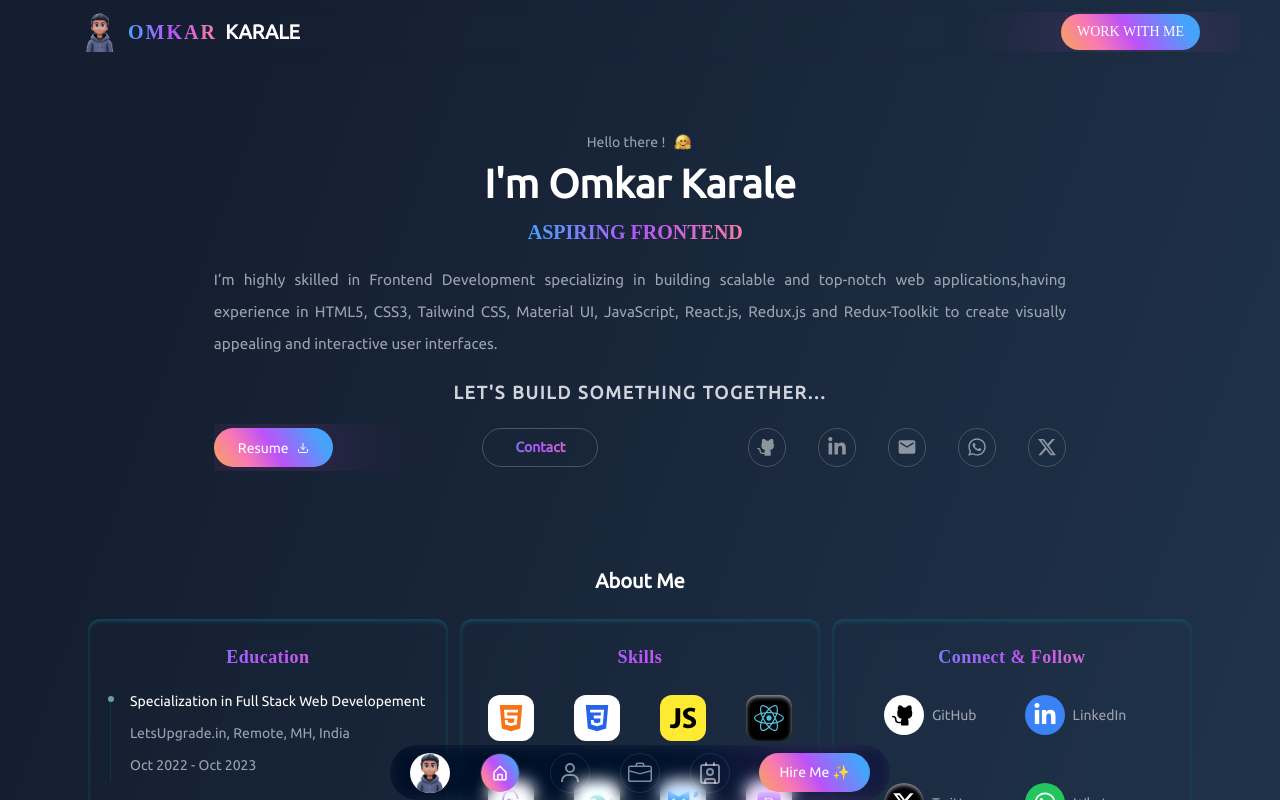
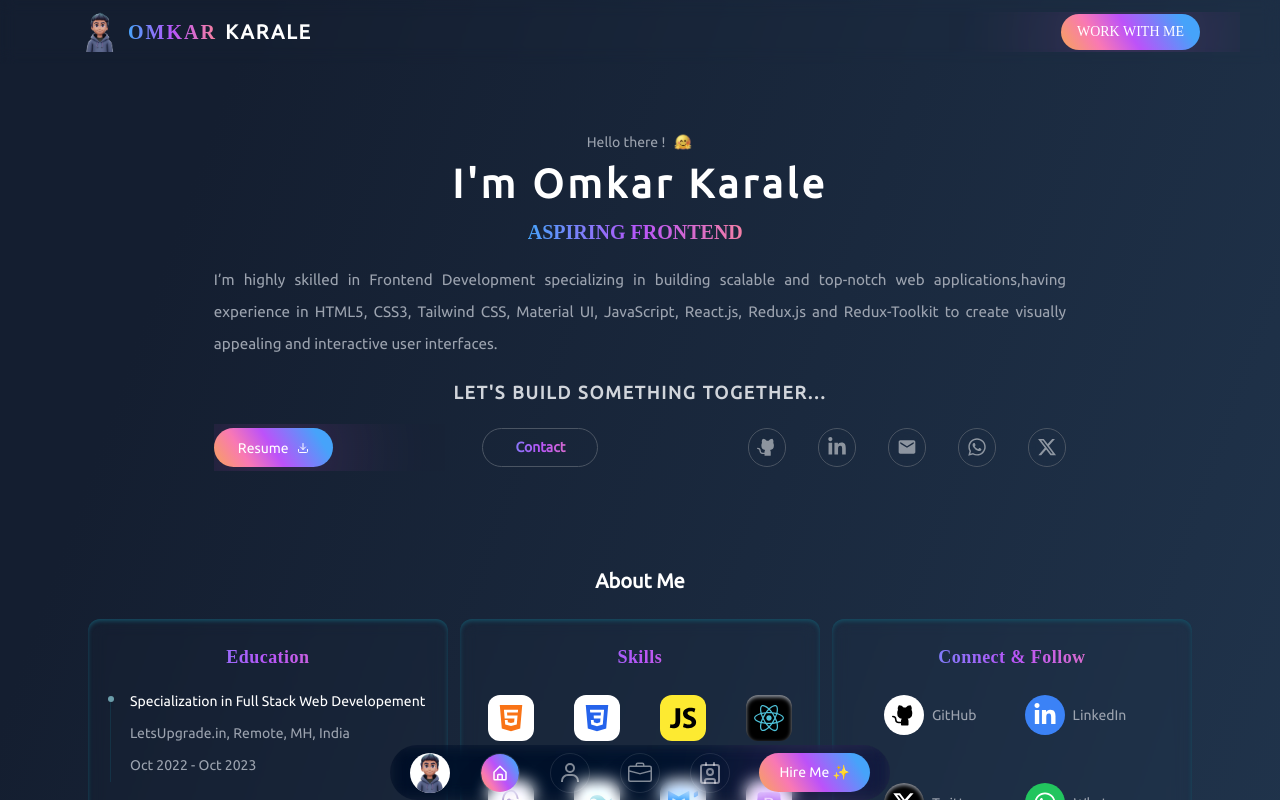
Before and after one commit to onkar895/ONKAR-PORTFOLIO, a React (Vite) app: page / in a window 1280 px wide. Shown: the top 800 px of the page. Built offline with nearby package versions, Linux system fonts and the light colour scheme.

Commit message:
Updated Banner and Header

```diff
--- a/src/Components/Banner.jsx
+++ b/src/Components/Banner.jsx
@@ -19,7 +19,7 @@ const Banner = () => {
           <div className='flex flex-col gap-2 max-sm:mt-10 max-sm:mx-auto items-center'>
             <div className='max-sm:space-y-4 space-y-2 lg:w-[30vw] w-full flex flex-col items-center'>
               <h1 data-aos="fade-up" data-aos-duration="2000" className='flex items-center gap-2 lg:text-sm text-2xl animate-pulse text-gray-400 justify-center '>Hello there ! <img src={HII} alt="" className='w-7 h-7 lg:w-5 lg:h-5 hover:scale-125 cursor-pointer' /></h1>
-              <h1 data-aos="fade-up" data-aos-duration="2000" className='font-bold py-2 text-[40px]'> I'm Omkar <span>Karale</span> </h1>
+              <h1 data-aos="fade-up" data-aos-duration="2000" className='font-bold py-2 lg:text-[40px] text-[36px] tracking-widest'> I'm Omkar <span>Karale</span></h1>
               <div className='text-[20px] font-semibold uppercase'>
                 <TypeAnimation
                   sequence={["Aspiring Frontend Enthusiast", 2000, "Passionate Web Developer", 2000, "Eager Learner of Web Wizardry", 2000]}
--- a/src/Components/Header.jsx
+++ b/src/Components/Header.jsx
@@ -14,8 +14,8 @@ const Header = () => {
             <img src={Logo} alt='MyLogo' className='w-10 h-10' />
           </div>
           <div>
-            <span className='text-gradient font-bold text-xl tracking-widest'>OMKAR</span> &nbsp;
-            <span className='text-xl font-bold'>KARALE</span>
+            <span className='text-gradient text-xl tracking-widest font-bold'>OMKAR</span> &nbsp;
+            <span className='text-xl tracking-widest font-bold'>KARALE</span>
           </div>
         </div>
         <div data-aos="fade-down" data-aos-duration="2000" className='max-sm:hidden btn px-4 py-2 cursor-pointer text-sm'>
```
